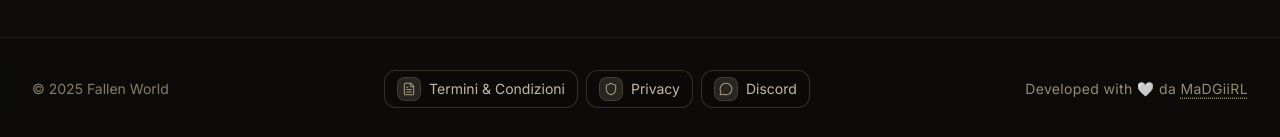
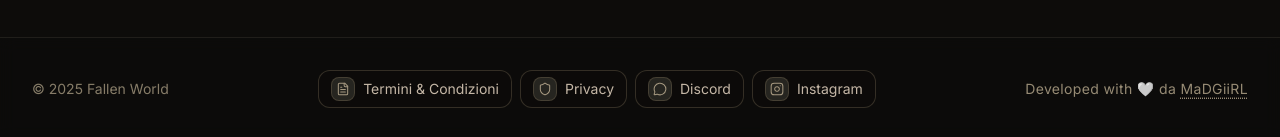
Before and after one commit to MaDGiiRL/fw-website, a React (Vite) app: page / in a window 1280 px wide. Shown: the part 1874-2011 px from the top of the page. Built offline with nearby package versions, Linux system fonts and the light colour scheme.

Commit message:
instagram

```diff
--- a/src/components/Footer.jsx
+++ b/src/components/Footer.jsx
@@ -1,5 +1,5 @@
 import { useState } from "react";
-import { FileText, Shield, MessageCircle } from "lucide-react";
+import { FileText, Shield, MessageCircle, Instagram } from "lucide-react";
 import TermsModal from "./TermsModal.jsx";
 import PrivacyModal from "./PrivacyModal.jsx";
 
@@ -28,7 +28,8 @@ export default function Footer() {
               label="Privacy"
               onClick={() => setOpenPrivacy(true)}
             />
-            {/* Discord: link esterno */}
+
+            {/* Discord */}
             <a
               href="https://discord.gg/p8pPKJ6Sex"
               target="_blank"
@@ -40,6 +41,20 @@ export default function Footer() {
                 <MessageCircle className="w-3.5 h-3.5" strokeWidth={1.75} />
               </span>
               <span className="text-xs sm:text-sm">Discord</span>
+            </a>
+
+            {/* Instagram */}
+            <a
+              href="https://www.instagram.com/fallen_world_rp"
+              target="_blank"
+              rel="noreferrer"
+              className="group inline-flex items-center gap-2 px-3 py-1.5 rounded-xl border border-[#736751]/40 text-[#D9CAB8]/90 bg-[#0D0C0A]/40 hover:bg-[#262520]/60 transition focus:outline-none focus:ring-2 focus:ring-[#736751]/50"
+            >
+              <span className="relative inline-grid w-6 h-6 place-items-center rounded-lg bg-[#262520] border border-[#736751]/40 text-[#A69981]">
+                <span className="pointer-events-none absolute inset-0 rounded-lg ring-0 ring-[#A69981]/0 group-hover:ring-2 group-hover:ring-[#A69981]/40 transition" />
+                <Instagram className="w-3.5 h-3.5" strokeWidth={1.75} />
+              </span>
+              <span className="text-xs sm:text-sm">Instagram</span>
             </a>
           </div>
 
```
